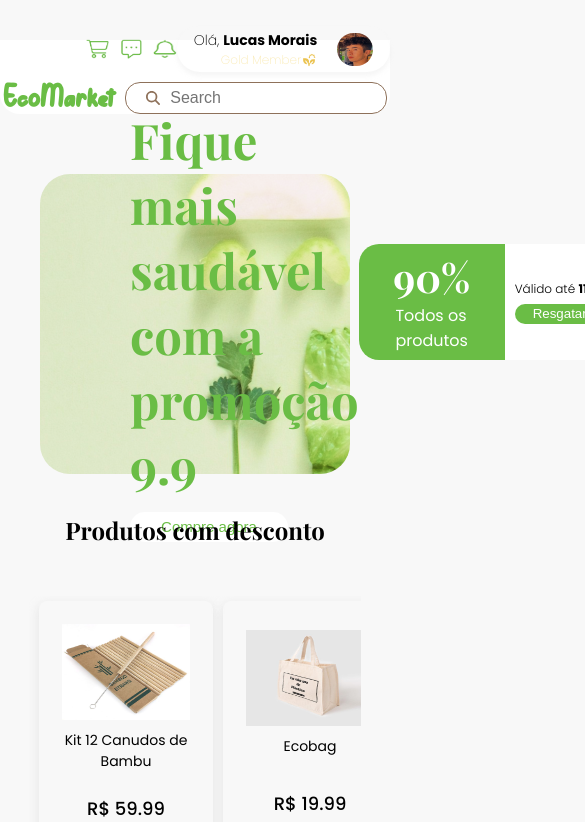
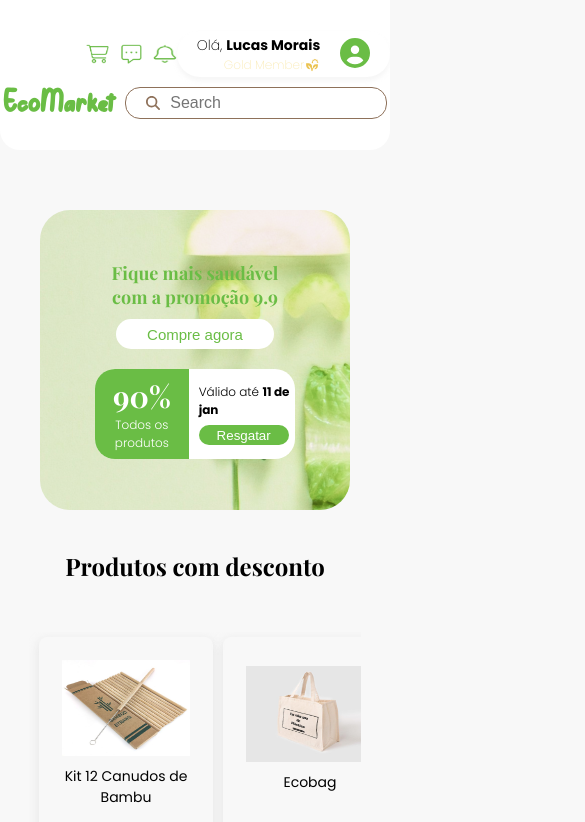
Before and after one commit to lucasmoraist/EcoMarket, an Angular app: page / in a window 390 px wide. Shown: the top 822 px of the page, 585 px wide, since content can reach past the window. Built offline with nearby package versions, Linux system fonts and the light colour scheme; a web font is replaced by a local one.

Commit message:
feat: responsive project

```diff
--- a/src/app/components/banner/banner.component.html
+++ b/src/app/components/banner/banner.component.html
@@ -1,13 +1,16 @@
 <div id="banner">
     <section>
         <header>
-            <h2>Fique mais saudável<br> com a promoção 9.9</h2>
+            <div id="promo">
+                <h2>Fique mais saudável<br> com a promoção 9.9</h2>
+                <button>Compre agora</button>
+            </div>
 
             <div id="side-right">
                 <div id="cupom">
                     <div>
                         <h2 id="porcent">90%</h2>
-                        <p>Todos os<br> produtos</p>
+                        <p>Todos os produtos</p>
                     </div>
 
                     <div id="info-cupom">
@@ -17,9 +20,5 @@
                 </div>
             </div>
         </header>
-
-        <main>
-            <button>Compre agora</button>
-        </main>
     </section>
 </div>
--- a/src/app/components/banner/banner.component.scss
+++ b/src/app/components/banner/banner.component.scss
@@ -1,3 +1,135 @@
+// Celular
+@media screen and (max-width: 430px) {
+    section {
+        display: flex;
+        flex-direction: column;
+
+        header {
+            flex-direction: column;
+            gap: 20px;
+
+            #promo {
+                align-items: center;
+            }
+
+            h2 {
+                font-size: 18px;
+                text-align: center;
+            }
+
+            #side-right {
+                display: flex;
+                justify-content: center;
+
+                #cupom {
+                    width: 200px;
+                    height: 90px;
+
+                    div:first-child {
+                        width: 110px;
+
+                        #porcent {
+                            font-size: 30px;
+                        }
+
+                        p {
+                            font-size: 12px;
+                            text-align: center;
+                        }
+                    }
+                }
+            }
+        }
+
+        main {
+            justify-content: center;
+        }
+    }
+}
+
+// Tablet
+@media screen and (max-width: 768px) and (min-width: 431px) {
+    section {
+        display: flex;
+        flex-direction: column;
+
+        header {
+            gap: 20px;
+            justify-content: space-around;
+
+            h2 {
+                font-size: 28px;
+                text-align: center;
+            }
+
+            #side-right {
+                display: flex;
+                justify-content: center;
+
+                #cupom {
+                    width: 250px;
+                    height: 90px;
+
+                    div:first-child {
+                        width: 110px;
+
+                        #porcent {
+                            font-size: 30px;
+                        }
+
+                        p {
+                            font-size: 12px;
+                            text-align: center;
+                        }
+                    }
+                }
+            }
+        }
+
+        main {
+            justify-content: center;
+        }
+    }
+}
+
+// Monitor
+@media screen and (min-width: 769px) {
+    section {
+        header {
+            justify-content: space-around;
+
+            h2 {
+                font-size: 49px;
+                font-weight: 700;
+                color: var(--verde-sustentavel);
+            }
+
+            #side-right {
+                #cupom {
+                    width: 381px;
+                    height: 116px;
+
+                    div:first-child {
+                        width: 146px;
+
+                        #porcent {
+                            font-size: 40px;
+                        }
+
+                        p {
+                            font-size: 14px;
+                        }
+                    }
+                }
+            }
+        }
+
+        main {
+            width: 454px;
+        }
+    }
+}
+
 #banner {
     background: url("../../../assets/banner-01.png");
     width: 100%;
@@ -8,8 +140,7 @@
     justify-content: center;
     flex-direction: column;
 
-    section{
-        margin: 0 70px 0 90px;
+    section {
         display: flex;
         flex-direction: column;
         gap: 15px;
@@ -17,10 +148,27 @@
 
     header {
         display: flex;
-        justify-content: space-between;
+
+        #promo {
+            display: flex;
+            flex-direction: column;
+            gap: 10px;
+
+            button {
+                border: none;
+                border-radius: 22px;
+                width: 158px;
+                height: 30px;
+                background-color: var(--branco-puro);
+                color: var(--verde-sustentavel);
+
+                font-size: 15px;
+                font-weight: 200;
+                cursor: pointer;
+            }
+        }
 
         h2 {
-            font-size: 49px;
             font-weight: 700;
             color: var(--verde-sustentavel);
         }
@@ -32,8 +180,6 @@
 
             #cupom {
                 display: flex;
-                width: 381px;
-                height: 116px;
                 background-color: var(--branco-puro);
                 border-radius: 20px;
                 gap: 10px;
@@ -42,7 +188,6 @@
                     background-color: var(--verde-sustentavel);
                     color: var(--branco-puro);
                     border-radius: 20px 0 0 20px;
-                    width: 146px;
 
                     display: flex;
                     flex-direction: column;
@@ -52,7 +197,10 @@
                     #porcent {
                         color: var(--branco-puro);
                         font-weight: bold;
-                        font-size: 40px;
+                    }
+
+                    p {
+                        font-weight: 300;
                     }
                 }
 
@@ -80,21 +228,4 @@
             }
         }
     }
-
-    main {
-        width: 454px;
-
-        button {
-            border: none;
-            border-radius: 22px;
-            width: 158px;
-            height: 30px;
-            background-color: var(--branco-puro);
-            color: var(--verde-sustentavel);
-
-            font-size: 15px;
-            font-weight: 200;
-            cursor: pointer;
-        }
-    }
 }
--- a/src/app/components/best-rated/best-rated.component.scss
+++ b/src/app/components/best-rated/best-rated.component.scss
@@ -4,6 +4,10 @@ section {
     flex-direction: column;
     align-items: center;
     gap: 50px;
+
+    h2 {
+        text-align: center;
+    }
 
     #conteiner {
         display: flex;
@@ -64,11 +68,13 @@ section {
                     font-weight: 400;
                     cursor: pointer;
                 }
-                .yellow-star{
+
+                .yellow-star {
                     color: #EBC351;
                     font-size: 12px;
                 }
-                .grey-star{
+
+                .grey-star {
                     color: #C7C7C7;
                     font-size: 12px;
                 }
--- a/src/app/components/category/category.component.scss
+++ b/src/app/components/category/category.component.scss
@@ -1,9 +1,18 @@
-section {
-    display: flex;
-    flex-direction: column;
-    align-items: center;
-    margin-top: 40px;
+// Tablet
+@media screen and (max-width: 1278px) and (min-width: 431px){
+    .grid {
+        display: grid;
+        grid-template-columns: 2fr 2fr 2fr;
+        gap: 20px;
+        align-items: center;
+        justify-content: center;
+        padding: 5px 10px;
+        margin-top: 40px;
+    }
+}
 
+/*Monitor*/
+@media screen and (min-width: 1279px) {
     .grid {
         display: grid;
         grid-template-columns: 2fr 2fr 2fr 2fr 2fr 2fr;
@@ -14,7 +23,20 @@ section {
         justify-content: center;
         padding: 5px 10px;
         margin-top: 40px;
+    }
+}
 
+section {
+    display: flex;
+    flex-direction: column;
+    align-items: center;
+    margin-top: 40px;
+
+    h2 {
+        text-align: center;
+    }
+
+    .grid {
         .card {
             display: flex;
             flex-direction: column;
@@ -27,7 +49,7 @@ section {
             box-shadow: 0 4px 4px 0 rgba($color: #D9D9D9, $alpha: .5);
             cursor: pointer;
 
-            p{
+            p {
                 font-size: 16px;
                 text-align: center;
             }
--- a/src/app/components/green-sale/green-sale.component.scss
+++ b/src/app/components/green-sale/green-sale.component.scss
@@ -4,6 +4,10 @@ section {
     flex-direction: column;
     align-items: center;
     gap: 50px;
+
+    h2{
+        text-align: center;
+    }
 
     #conteiner {
         display: flex;
--- a/src/app/components/header/header.component.html
+++ b/src/app/components/header/header.component.html
@@ -25,7 +25,7 @@
                     <img src="assets/Plant.png" alt="ícone de membro">
                 </div>
             </div>
-            <img src="assets/foto-perfil.jpg" alt="Foto de perfil" id="foto-perfil">
+            <fa-icon [icon]="faUser" class="icon user"/>
         </div>
     </div>
 </header>
--- a/src/app/components/header/header.component.scss
+++ b/src/app/components/header/header.component.scss
@@ -5,12 +5,14 @@
     font-style: normal;
 }
 
-@media screen and (max-width: 430px) {
+@media screen and (max-width: 768px) {
 
     header {
         flex-direction: column-reverse;
+        align-items: center;
+        justify-content: center;
+        height: 150px;
         gap: 10px;
-        margin-top: 40px;
     }
 
     .logo-navigation {
@@ -29,16 +31,16 @@
         display: flex;
         align-items: center;
         justify-content: right;
-        margin-top: 40px;
         width: 100%;
     }
 }
 
-@media screen and (min-width: 431px) {
+@media screen and (min-width: 769px) {
     header {
         align-items: end;
         justify-content: space-around;
         align-items: center;
+        height: 74px;
 
         .logo-navigation {
             display: flex;
@@ -64,7 +66,6 @@
 
 header {
     width: 100%;
-    height: 74px;
     display: flex;
     border-radius: 0 0 20px 20px;
     background-color: #fff;
@@ -124,15 +125,17 @@ header {
         gap: 20px;
         cursor: pointer;
 
-        #foto-perfil {
-            width: 36px;
-            height: 33px;
-            border-radius: 30px;
+        .icon {
+            font-size: 30px;
+            color: var(--verde-sustentavel);
+            background: transparent;
         }
 
         p {
             font-weight: 200;
         }
+
+
 
         div:first-child {
             display: flex;
--- a/src/app/components/header/header.component.ts
+++ b/src/app/components/header/header.component.ts
@@ -1,6 +1,6 @@
 import { Component } from '@angular/core';
 import { FontAwesomeModule } from '@fortawesome/angular-fontawesome';
-import { faSearch } from '@fortawesome/free-solid-svg-icons';
+import { faSearch, faUserCircle } from '@fortawesome/free-solid-svg-icons';
 
 @Component({
   selector: 'app-header',
@@ -11,4 +11,5 @@ import { faSearch } from '@fortawesome/free-solid-svg-icons';
 })
 export class HeaderComponent {
   faSearch = faSearch
+  faUser = faUserCircle
 }
```
